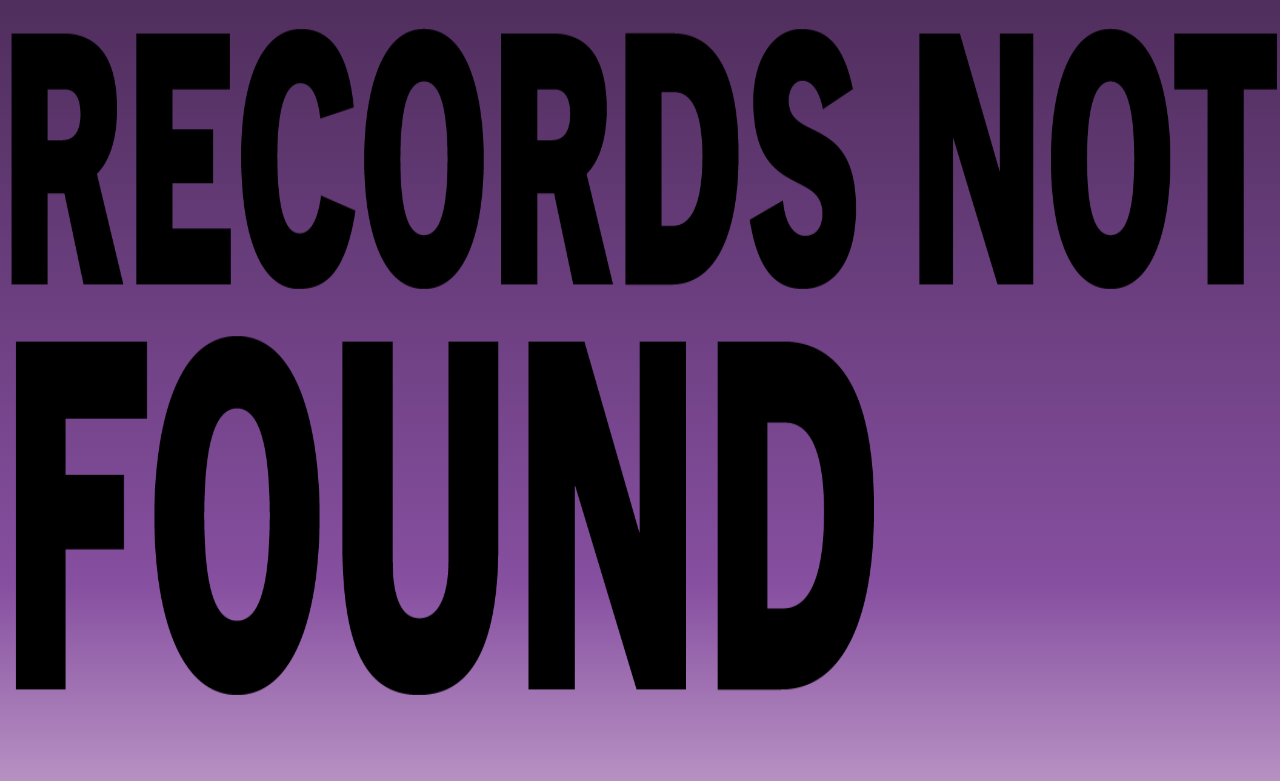
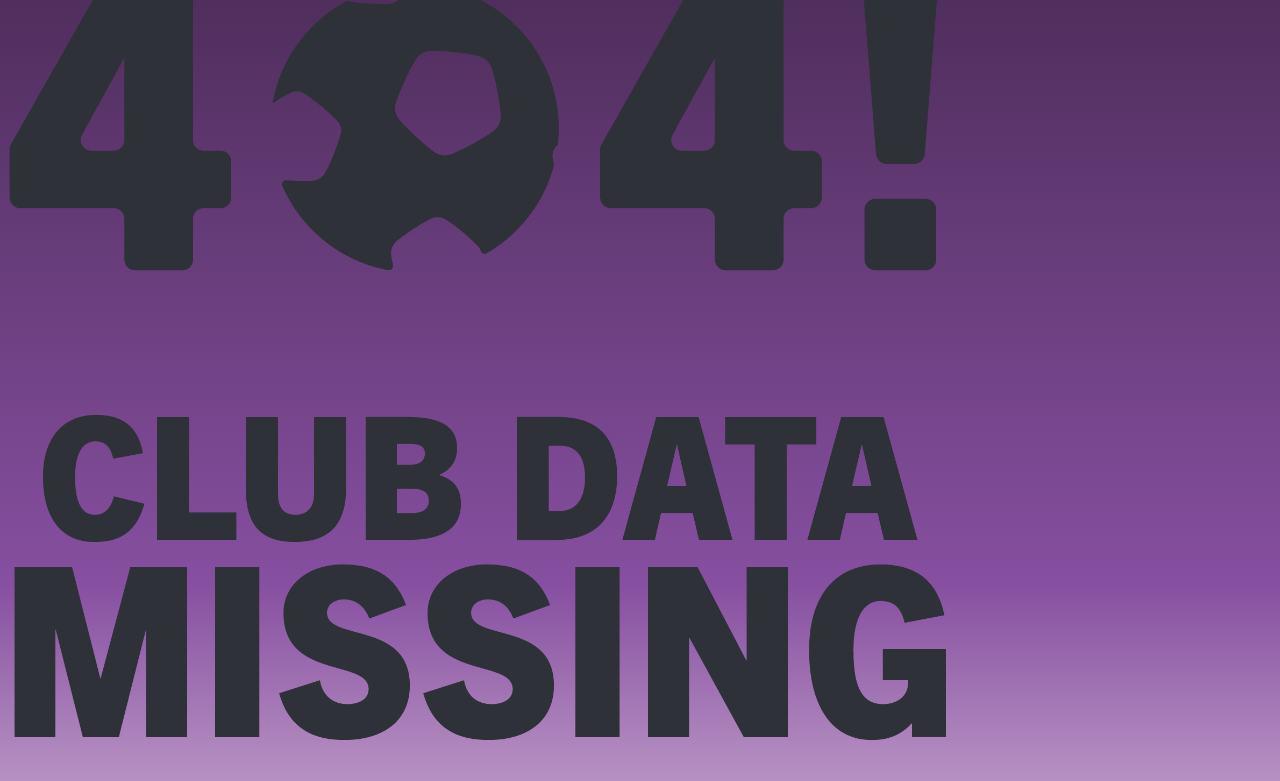
Before and after one commit to JarrydEastwood/PlayOn, a plain HTML site: page profilesOriginal.html in a window 1280 px wide. Shown: the part 816-1597 px from the top of the page. Drawn offline with nearby package versions, Linux system fonts and the light colour scheme; a script that the page names is missing; a web font is replaced by a local one.

Commit message:
Fixing image

```diff
--- a/profilesOriginal.html
+++ b/profilesOriginal.html
@@ -13,7 +13,7 @@
 
     <body class="bgPurple h-screen w-screen">
         <img src="src/Assets/Logo-Grassroots-Grey.png" class="h-full w-auto">
-        <img src="src/Assets/Records Not Found@2x.png" class="h-full w-auto">
+        <img src="src/Assets/DataMissing.png" class="h-full w-auto">
 
 
             <div class="slider text-center items-center h-screen mx-auto">
```
Also changed, not shown: src/Assets/DataMissing.png (added), 2 other files.
